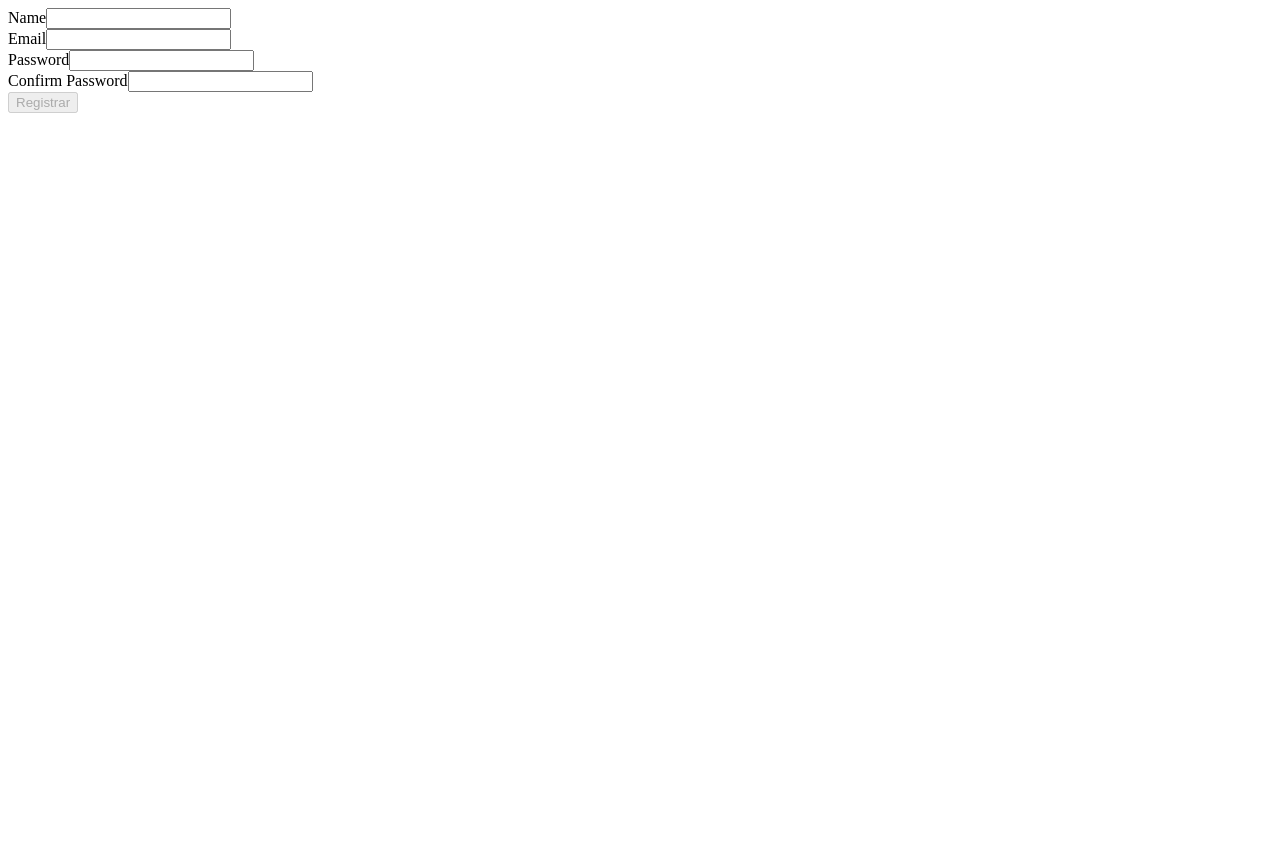
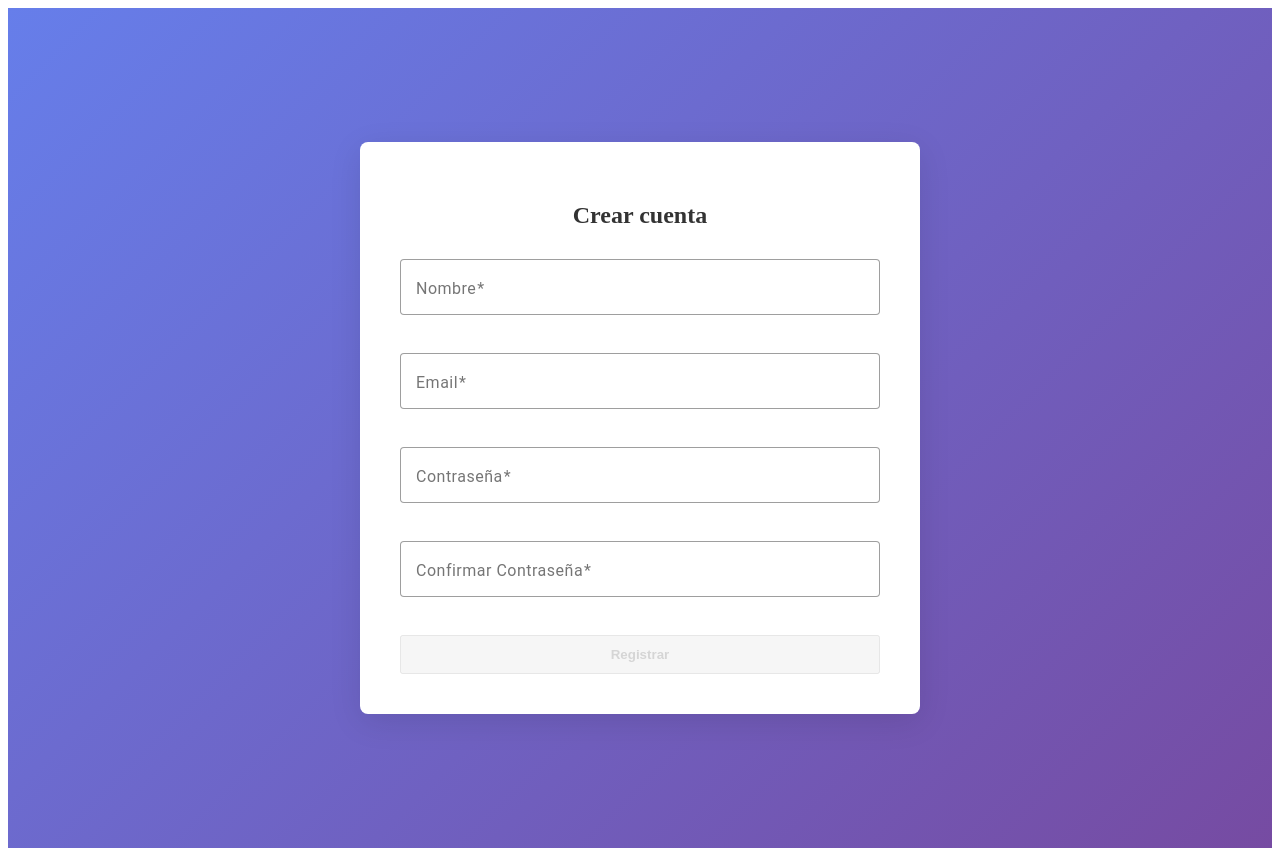
Before and after one commit to nilsanca97/angular-bubble-teas, an Angular app: page /register in a window 1280 px wide. Before the commit the page ends 800 px from the top, so only its background shows below. Built offline with nearby package versions, Linux system fonts and the light colour scheme.

Commit message:
modificar el register.html para usar el estilo de css que he creado y puesto en register.scss

```diff
--- a/src/app/pages/register/register.html
+++ b/src/app/pages/register/register.html
@@ -1,45 +1,60 @@
+<div class="register-container">
+  <div class="register-card">
+    <h2>Crear cuenta</h2>
+
     <form [formGroup]="registerForm">
       <!-- Nombre -->
-  <div>
-    <label for="name">Name</label>
-    <input id="name" formControlName="name" type="text" (blur)="registerForm.get('name')?.markAsTouched()" />
+      <mat-form-field appearance="outline" class="full-width">
+        <mat-label>Nombre</mat-label>
+        <input matInput formControlName="name" (blur)="registerForm.get('name')?.markAsTouched()" />
+
+        <!-- Errores para Nombre -->
         @if (registerForm.get('name')?.hasError('required') && registerForm.get('name')?.touched) {
-      <span class="error">El nombre es requerido</span>
+          <mat-error>El nombre es requerido</mat-error>
         }
-  </div>
+      </mat-form-field>
 
       <!-- Email -->
-  <div>
-    <label for="email">Email</label>
-    <input id="email" formControlName="email" type="email" (blur)="registerForm.get('email')?.markAsTouched()" />
+      <mat-form-field appearance="outline" class="full-width">
+        <mat-label>Email</mat-label>
+        <input matInput id="email" formControlName="email" type="email" (blur)="registerForm.get('email')?.markAsTouched()" />
+
+        <!-- Errores para Email -->
         @if (registerForm.get('email')?.hasError('required') && registerForm.get('email')?.touched) {
-      <span class="error">El email es requerido</span>
+          <mat-error>El email es requerido</mat-error>
         }
         @if (registerForm.get('email')?.hasError('email') && registerForm.get('email')?.touched) {
-      <span class="error">Ingresa un email válido</span>
+          <mat-error>Ingresa un email válido</mat-error>
         }
-  </div>
+      </mat-form-field>
 
       <!-- Password -->
-  <div>
-    <label for="password">Password</label>
-    <input id="password" formControlName="password" type="password" (blur)="registerForm.get('password')?.markAsTouched()" />
+      <mat-form-field appearance="outline" class="full-width">
+        <mat-label>Contraseña</mat-label>
+        <input matInput id="password" formControlName="password" type="password" (blur)="registerForm.get('password')?.markAsTouched()" />
+
+        <!-- Errores para Password -->
         @if (registerForm.get('password')?.hasError('required') && registerForm.get('password')?.touched) {
-      <span class="error">La contraseña es requerida</span>
+          <mat-error>La contraseña es requerida</mat-error>
         }
         @if (registerForm.get('password')?.hasError('minlength') && registerForm.get('password')?.touched) {
-      <span class="error">La contraseña debe tener al menos 6 caracteres</span>
+          <mat-error>La contraseña debe tener al menos 6 caracteres</mat-error>
         }
-  </div>
+      </mat-form-field>
 
       <!-- Confirm Password -->
-  <div>
-    <label for="confirmPassword">Confirm Password</label>
-    <input id="confirmPassword" formControlName="confirmPassword" type="password" (blur)="registerForm.get('confirmPassword')?.markAsTouched()" />
+      <mat-form-field appearance="outline" class="full-width">
+        <mat-label>Confirmar Contraseña</mat-label>
+        <input matInput id="confirmPassword" formControlName="confirmPassword" type="password" (blur)="registerForm.get('confirmPassword')?.markAsTouched()" />
+
+        <!-- Errores para Confirm Password -->
         @if (registerForm.get('confirmPassword')?.hasError('required') && registerForm.get('confirmPassword')?.touched) {
-      <span class="error">Confirma la contraseña</span>
+          <mat-error>Confirma la contraseña</mat-error>
         }
-  </div>
+        @if (registerForm.hasError('passwordsMismatch') && registerForm.get('confirmPassword')?.touched) {
+          <mat-error>Las contraseñas no coinciden</mat-error>
+        }
+      </mat-form-field>
 
       <!-- Botón deshabilitado si el formulario es inválido -->
       <button
@@ -51,6 +66,11 @@
 
       <!-- Mensaje de error general si hay errores y el formulario fue tocado -->
       @if (registerForm.invalid && registerForm.touched) {
-    <div class="error-message">Por favor corrige los errores del formulario</div>
+        <div class="error-alert">
+          <mat-icon>error_outline</mat-icon>
+          <span>Por favor, corrige los errores del formulario</span>
+        </div>
       }
     </form>
+  </div>
+</div>
```
Lines whose indentation alone changed are shown as unchanged.
